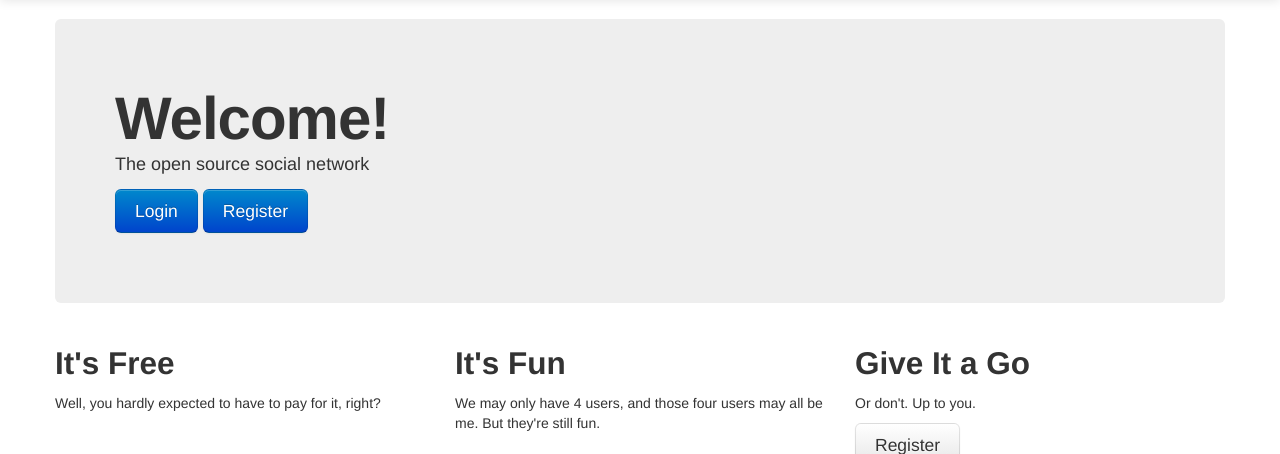
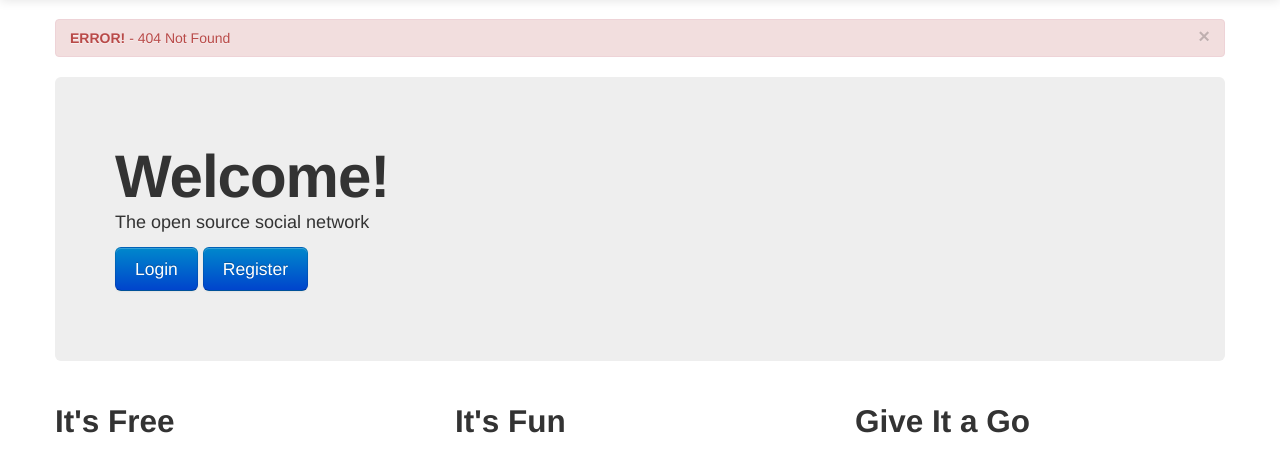
Before and after one commit to Matthew14/social, a PHP site: the page made by index.php in a window 1280 px wide. Shown: the part 41-495 px from the top of the page. Run offline with PHP 8.4, Linux system fonts and the light colour scheme; the visitor is signed in with stand-in values (Sample User, id 1); some libraries are stand-ins or nearby versions.

```diff
--- a/index.php
+++ b/index.php
@@ -3,6 +3,10 @@ $now = new DateTime('now');
 $birth = new DateTime('91-11-14');
 $interval = $now->diff($birth);
 $age = $interval->format('%Y');
+$error = '';
+if (isset($_GET['error'])) {
+  $error = $error . ' - ' . $_GET['error'];
+}
 ?>
 <!DOCTYPE html>
 <html>
@@ -14,6 +18,18 @@ $age = $interval->format('%Y');
     <body>
     <?php include 'header.php'; ?>
     <div class="container" style="margin-top: 20px;">
+      <?php
+            if (isset($error) && $error != '')
+            echo "<div class=\"alert alert-error\" id=\"formError\">
+                   <button type=\"button\" class=\"close\" data-dismiss=\"alert\">&times;</button>
+                   <strong>ERROR! </strong> $error
+                 </div>";
+         if (isset($success) && $success != '')
+            echo "<div class=\"alert alert-success\" id=\"formSuccess\">
+                   <button type=\"button\" class=\"close\" data-dismiss=\"alert\">&times;</button>
+                   <strong>Success! </strong> $success
+                 </div>";
+        ?>
         <div class="hero-unit">
           <h1>Welcome!</h1>
           <p>The open source social network</p>
--- a/notFound.php
+++ b/notFound.php
@@ -1 +1 @@
-<?php header('Location: ./index.php'); ?>
+<?php header('Location: ./index.php?error=404+Not+Found'); ?>
--- a/photos.php
+++ b/photos.php
@@ -1,4 +1,5 @@
 <?php
+    //TODO: fix uplods of files with multiple dots
     session_start();
     require 'database_connect.php';
     if (! isset($_GET['user']))
@@ -55,7 +56,8 @@
 
             $fileType = $_FILES['files']['type'][$key]; //mime
             $fileName = $_FILES['files']['name'][$key];
-            $fileExt = explode(".", $fileName)[1];
+            $exploded = explode(".", $fileName);
+            $fileExt = $exploded[1];
             $errorCode = $_FILES['files']['error'][$key];
 
             if ($errorCode != 0)
@@ -97,7 +99,6 @@
             }
         }
     }//end if isset(files)
-
     /****************************************************/
     //Get the user's images
     $query_string = sprintf("SELECT * FROM photos WHERE owner='%s' ORDER BY id DESC", $username);
```
